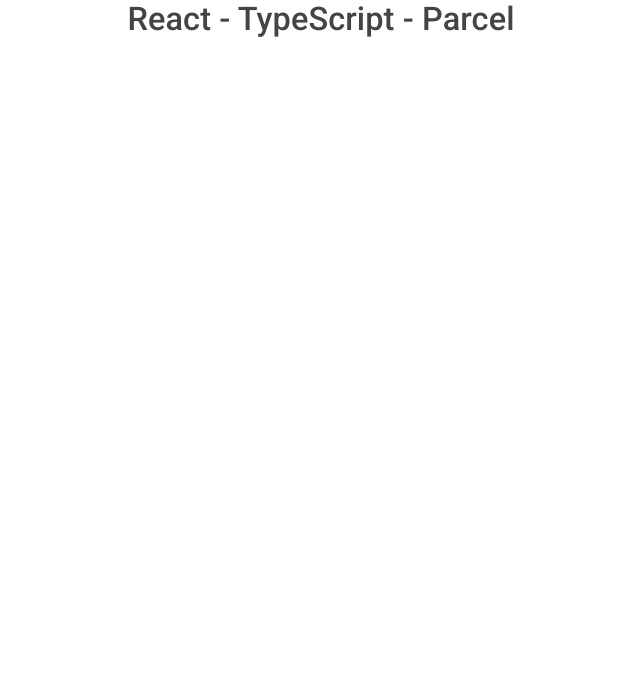
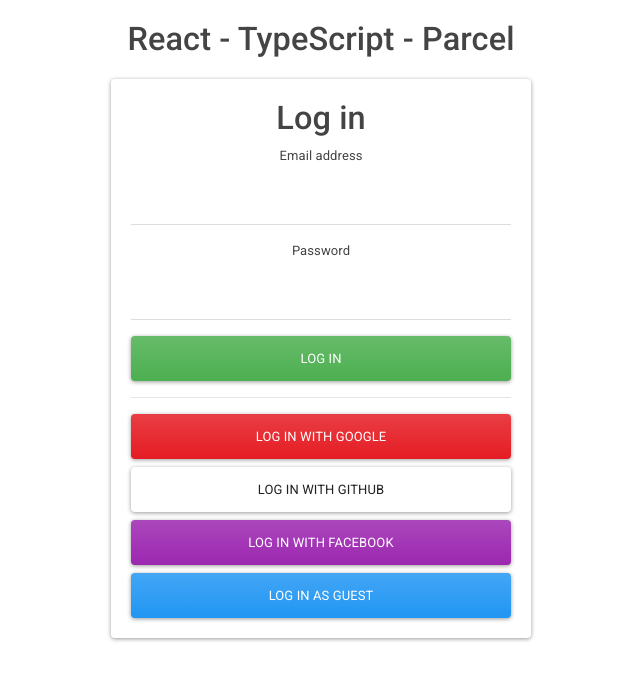
Before and after one commit to DanAlvares/react-typescript-parcel, a React (Vite) app: page / in a window 1280 px wide. Shown: the top 680 px of the page, without its empty margins (319-959 px from the left). Built offline with nearby package versions, Linux system fonts and the light colour scheme.

Commit message:
Add firebase auth

```diff
--- a/src/App.tsx
+++ b/src/App.tsx
@@ -1,7 +1,9 @@
 import React from 'react'
+import Login from './Login'
 
 export const App = () => (
-  <div className="text-center">
+  <div className="text-center" style={{ marginTop: '20px' }}>
     <h1>React - TypeScript - Parcel</h1>
+    <Login />
   </div>
 )
--- /dev/null
+++ b/src/Login.tsx
@@ -0,0 +1,100 @@
+import React from 'react'
+import app from './firebase'
+import firebase from 'firebase/app'
+
+const styles = {
+  margin: '20px auto',
+  maxWidth: '90%',
+  padding: '20px',
+  width: '420px',
+}
+
+const Login = ({ history }: any) => {
+  const emailLogin = (event: any) => {
+    const { email, password } = event.target.elements
+
+    app
+      .auth()
+      .signInWithEmailAndPassword(email.value, password.value)
+      .then((res: any) => (res.user as any).providerData)
+      .catch((error: any) => alert(error))
+  }
+
+  const googleLogin = () => {
+    const provider = new firebase.auth.GoogleAuthProvider()
+    provider.addScope('profile')
+    provider.addScope('email')
+    app
+      .auth()
+      .signInWithPopup(provider)
+      .then(result => {
+        console.log('google login', result)
+      })
+  }
+
+  const guestLogin = () => {
+    app
+      .auth()
+      .signInAnonymously()
+      .then(res => (res.user as any).providerData)
+      .then(res => {
+        console.log('guest login', res)
+        history.push('/')
+      })
+      .catch(error => alert(error))
+  }
+
+  const githubLogin = () => {
+    const provider = new firebase.auth.GithubAuthProvider()
+    app
+      .auth()
+      .signInWithPopup(provider)
+      .then(result => {
+        console.log('github login', result)
+      })
+  }
+
+  const facebookLogin = () => {
+    const provider = new firebase.auth.FacebookAuthProvider()
+    app
+      .auth()
+      .signInWithPopup(provider)
+      .then(result => {
+        console.log('facebook login', result)
+      })
+  }
+
+  return (
+    <div className="card" style={styles}>
+      <h1>Log in</h1>
+      <form onSubmit={emailLogin}>
+        <div className="form-group">
+          <label htmlFor="email">Email address</label>
+          <input type="email" className="form-control" id="email" />
+        </div>
+        <div className="form-group">
+          <label htmlFor="password">Password</label>
+          <input type="password" className="form-control" id="password" />
+        </div>
+        <button type="submit" className="btn btn-success btn-block">
+          Log in
+        </button>
+      </form>
+      <hr />
+      <button onClick={googleLogin} className="btn btn-danger btn-block">
+        Log in with google
+      </button>
+      <button onClick={githubLogin} className="btn btn-secondary btn-block">
+        Log in with github
+      </button>
+      <button onClick={facebookLogin} className="btn btn-info btn-block">
+        Log in with facebook
+      </button>
+      <button onClick={guestLogin} className="btn btn-primary btn-block">
+        Log in as guest
+      </button>
+    </div>
+  )
+}
+
+export default Login
```
